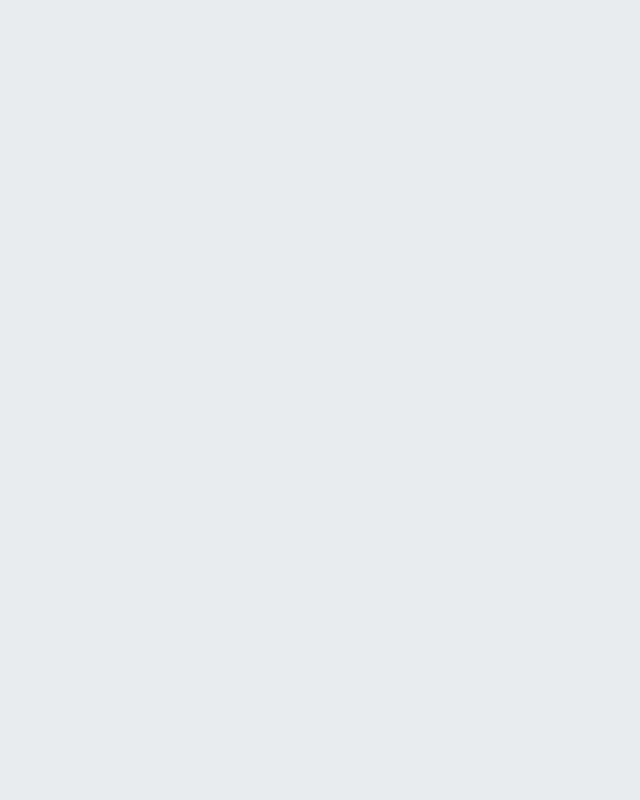
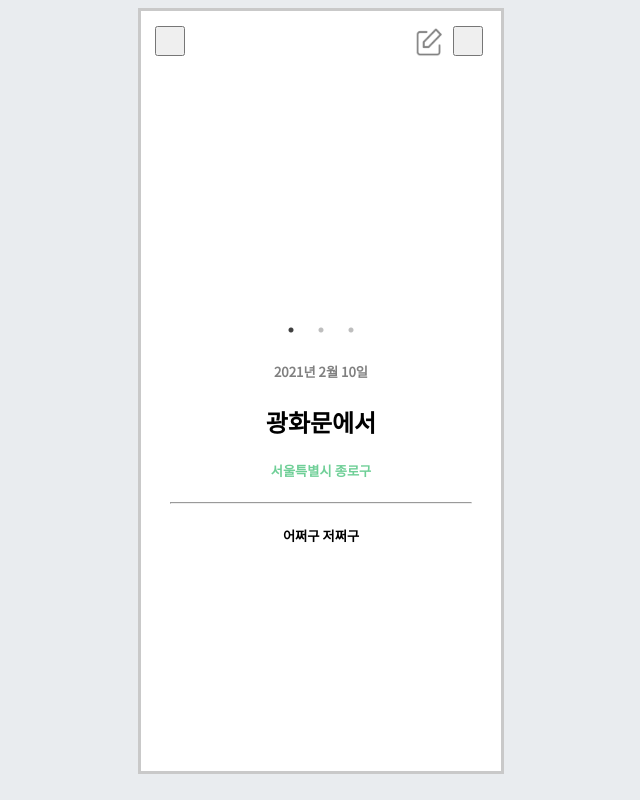
Before and after one commit to kwakjinseop/Travel_FE, a React (Create React App) app in the folder travel-diary-front/: page /viewrecord in a window 1280 px wide. Shown: the whole page, without its empty margins (319-959 px from the left). Built offline with nearby package versions, Linux system fonts and the light colour scheme.

Commit message:
Add ViewRecord

```diff
--- a/travel-diary-front/package.json
+++ b/travel-diary-front/package.json
@@ -17,8 +17,10 @@
     "react-login-by-naver": "^0.1.8",
     "react-router-dom": "^5.2.0",
     "react-scripts": "^4.0.1",
+    "react-slick": "^0.28.0",
     "redux": "^4.0.5",
     "redux-thunk": "^2.3.0",
+    "slick-carousel": "^1.8.1",
     "styled-components": "^5.2.1",
     "web-vitals": "^0.2.4",
     "yarn": "^1.22.10"
--- a/travel-diary-front/src/App.js
+++ b/travel-diary-front/src/App.js
@@ -1,11 +1,12 @@
 import React from 'react';
 import { createGlobalStyle } from 'styled-components';
+import { BrowserRouter, Route } from 'react-router-dom';
 import LoginPage from './Components/Login/LoginPage';
 import MainPage from './Components/MainPage';
 import CollectMain from './Components/Collection/CollectMain';
-import { BrowserRouter, Route } from 'react-router-dom';
-import GoogleButton from './Components/Login/GoogleButton';
 import CollectDetail from './Components/Collection/CollectDetail';
+import CollectionMain from './Components/Collection/CollectMain';
+import ViewRecord from './Components/Record/ViewRecord';
 
 const GlobalStyle = createGlobalStyle`
   body {
@@ -22,6 +23,8 @@ function App() {
         <Route exact path="/mainpage" component={MainPage} />
         <Route exact path="/collection" component={CollectMain} />
         <Route exact path="/collection/detail" component={CollectDetail} />
+        <Route exact path="/collection" component={CollectionMain} />
+        <Route path="/viewrecord" component={ViewRecord} />
       </BrowserRouter>
     </>
   );
--- a/travel-diary-front/src/Components/Collection/CollectMain.js
+++ b/travel-diary-front/src/Components/Collection/CollectMain.js
@@ -77,7 +77,7 @@ const HeadText = styled.div`
   width: 57px;
   height: 19px;
   margin: 3% 0% 1% 33%;
-  font-family: Roboto;
+  font-family: 'Noto Sans KR';
   font-size: 16spx;
   font-weight: normal;
   font-stretch: normal;
--- a/travel-diary-front/src/Components/Login/GoogleButton.js
+++ b/travel-diary-front/src/Components/Login/GoogleButton.js
@@ -30,7 +30,6 @@ const GoogleBtn = styled.button`
         background-color: #f2f2f2;
     }
     span.buttonText {
-        @import url('https://fonts.googleapis.com/css?family=Roboto:300,400,500&display=swap');
         vertical-align: middle;
         width: 107px;
         height: 16px;
@@ -38,7 +37,7 @@ const GoogleBtn = styled.button`
         margin-left: 60px;
         margin-top: 12px;
         margin-bottom: 12px;
-        font-family: "Roboto", sans-serif;
+        font-family: 'Noto Sans KR';
         font-size: 14px;
         font-weight: bold;
         font-stretch: normal;
--- a/travel-diary-front/src/Components/Login/KakaoButton.js
+++ b/travel-diary-front/src/Components/Login/KakaoButton.js
@@ -31,7 +31,6 @@ const KakaoBtn = styled.button`
     background-color: #f6e24b;
   }
   span.buttonText {
-    @import url('https://fonts.googleapis.com/css?family=Roboto:300,400,500&display=swap');
     vertical-align: middle;
     width: 146px;
     height: 16px;
@@ -39,7 +38,7 @@ const KakaoBtn = styled.button`
     margin-left: 48px;
     margin-top: 12px;
     margin-bottom: 12px;
-    font-family: 'Roboto', sans-serif;
+    font-family: 'Noto Sans KR';
     font-size: 14px;
     font-weight: bold;
     font-stretch: normal;
--- a/travel-diary-front/src/Components/Login/NaverButton.js
+++ b/travel-diary-front/src/Components/Login/NaverButton.js
@@ -30,7 +30,6 @@ const NaverBtn = styled.div`
         background-color: #5ab133;
     }
     span.buttonText {
-        @import url('https://fonts.googleapis.com/css?family=Roboto:300,400,500&display=swap');
         vertical-align: middle;
         width: 120px;
         height: 16px;
@@ -38,7 +37,7 @@ const NaverBtn = styled.div`
         margin-left: 56.9px;
         margin-top: 12px;
         margin-bottom: 12px;
-        font-family: "Roboto", sans-serif;
+        font-family: 'Noto Sans KR';
         font-size: 14px;
         font-weight: bold;
         font-stretch: normal;
--- /dev/null
+++ b/travel-diary-front/src/Components/Record/ImageSlider.js
@@ -0,0 +1,38 @@
+import React from 'react';
+import Slider from 'react-slick';
+import "slick-carousel/slick/slick.css";
+import "slick-carousel/slick/slick-theme.css";
+import Slide from './Slide';
+import Seoul from '../../images/seoul.png';
+import styled from 'styled-components';
+
+const items = [
+    { id: 1, src: Seoul },
+    { id: 2, src: Seoul },
+    { id: 3, src: Seoul },
+];
+
+function ImageSlider() {
+    const settings = {
+        dots: true,
+        infinite: true,
+        speed: 500,
+        slideToShow: 1,
+        slideToScroll: 1,
+        arrows: false,
+        centerMode: true
+    };
+
+    return (
+        <Slider {...settings}>
+                {
+                    items.map(item =>
+                        <Slide key={item.id} src={item.src}></Slide>
+                    )
+                }
+        </Slider>
+
+    );
+}
+
+export default ImageSlider;
--- /dev/null
+++ b/travel-diary-front/src/Components/Record/RecordDialog.js
@@ -0,0 +1,105 @@
+import React from 'react';
+import styled, { keyframes } from 'styled-components';
+
+const fadeIn = keyframes`
+    from {
+        opacity: 0;
+    }
+    to {
+        opacity: 1;
+    }
+`;
+
+const slideUp = keyframes`
+    from {
+        transform: translateY(200px);
+    }
+    to {
+        transform: translateY(0px);
+    }
+`;
+const DarkBackground = styled.div`
+  position: fixed;
+  left: 0;
+  top: 0;
+  width: 100%;
+  height: 100%;
+  display: flex;
+  align-items: center;
+  justify-content: center;
+  background: rgba(51, 51, 51, 0.6);
+  animation-duration: 0.25s;
+  animation-timing-function: ease-out;
+  animation-name: ${fadeIn};
+  animation-fill-mode: forwards;
+`;
+
+const DialogBlock = styled.div`
+  position: absolute;
+  width: 230px;
+  height: 130px;
+  padding: 10px;
+  background: #ffffff;
+  border-radius: 20px;
+  display: flex;
+  justify-content: center;
+  align-items: center;
+  flex-direction: column;
+  flex-wrap: wrap;
+
+  h3 {
+    font-family: 'Noto Sans KR';
+    margin: 0;
+  }
+
+  h5 {
+    font-family: 'Noto Sans KR';
+  }
+  animation-duration: 0.25s;
+  animation-timing-function: ease-out;
+  animation-name: ${slideUp};
+  animation-fill-mode: forwards;
+`;
+
+const ButtonGroup = styled.div`
+    width: 100%;
+    display: flex;
+    justify-content: center;
+    margin-top: 4%;
+    button {
+        margin: 0;
+        border: 0;
+        outline: 0;
+        width: 40%;
+        font-family: 'Noto Sans KR';
+        background-color: white;
+        cursor: pointer;
+    }
+`;
+
+const CompleteButton = styled.button`
+    display: outline;
+    flex: 1;
+    margin: 0;
+    border: 0;
+    outline: 0;
+    font-family: 'Noto Sans KR';
+    background-color: white;
+    cursor: pointer;
+`;
+
+
+function RecordDialog({ children, complete, visible, onConfirm, onCancel }) {
+    if (!visible) return null;
+    return (
+        <DarkBackground>
+            <DialogBlock>
+                <h3>알림</h3>
+                <h5>{children}</h5>
+                { complete? <ButtonGroup><button onClick={onCancel}>아니오</button><button onClick={onConfirm}>네</button></ButtonGroup> : <CompleteButton>확인</CompleteButton>}
+            </DialogBlock>
+        </DarkBackground>
+    );
+}
+
+export default RecordDialog;
--- /dev/null
+++ b/travel-diary-front/src/Components/Record/Slide.js
@@ -0,0 +1,15 @@
+import React from 'react';
+import styled from 'styled-components';
+
+const IMG = styled.img`
+    width: 100%;
+    height: 30vh;
+`;
+
+function Slide({img}) {
+    return (
+        <IMG src={img} />
+    );
+}
+
+export default Slide;
--- /dev/null
+++ b/travel-diary-front/src/Components/Record/ViewRecord.js
@@ -0,0 +1,136 @@
+import React, {useState} from 'react';
+import ImageSlider from './ImageSlider';
+import styled from 'styled-components';
+import Write from '../../images/Write.png';
+import RecordDialog from './RecordDialog';
+
+const MainPageBlock = styled.div`
+  width: 360px;
+  height: 760px;
+  border: solid 3px #c9c9c9;
+  background-color: #ffffff;
+  margin: 0 auto;
+  display: flex;
+  flex-direction: column;
+  align-items: center;
+`;
+
+const HeadButtonBlock = styled.div`
+  width: 360px;
+  height: 56px;
+  padding-top: 8px;
+  display: flex;
+  button.back {
+    width: 30px;
+    height: 30px;
+    margin: 2% 0% 0% 4%;
+    cursor: pointer;
+  }
+  button.edit {
+    width: 30px;
+    height: 30px;
+    margin: 2% 0% 0% 62%;
+    background-color: white;
+    border: 0;
+    outline: none;
+    img.editImg {
+      width: 30px;
+      height: 30px;
+    }
+    cursor: pointer;
+  }
+  button.delete {
+    width: 30px;
+    height: 30px;
+    margin: 2% 0% 0% 4%;
+    cursor: pointer;
+  }
+`;
+
+const RecordBlock = styled.div`
+  margin: 7% 0% 0% 0%;
+  h5.date{
+    text-align: center;
+    font-family:'Noto Sans KR';
+    color: gray;
+  }
+  h2 {
+    text-align: center;
+    font-family:'Noto Sans KR';
+  }
+  h5.location{
+    text-align: center;
+    font-family:'Noto Sans KR';
+    color: #6fcf97;
+  }
+  h5.content {
+    text-align: center;
+    font-family:'Noto Sans KR';
+  }
+  hr {
+    width: 300px;
+    background-color: gray;
+  }
+`;
+
+function Record() {
+  const [deleteDialog, setDelete] = useState(false);
+  const [editDialog, setEdit] = useState(false);
+  const [completeDialog, setComplete] = useState(false);
+  const onDelete = () => {
+    setDelete(true);
+  }
+  const onEdit = () => {
+    setEdit(true);
+  }
+  const onDConfirm = () => {
+    setDelete(false);
+    setComplete(true);
+  }
+  const onDCancel = () => {
+    setDelete(false);
+  }
+  const onEConfirm = () => {
+    setEdit(false);
+  }
+  const onECancel = () => {
+    setEdit(false);
+  }
+  const onCConfirm = () => {
+    setComplete(false);
+  }
+    return (
+        <MainPageBlock>
+          <HeadButtonBlock>
+              <button className="back"></button>
+              <button onClick={onEdit} className="edit"><img src={Write} alt="editImg" className="editImg"/></button>
+              <button onClick={onDelete} className="delete"></button>
+          </HeadButtonBlock>
+          <ImageSlider>
+          </ImageSlider>
+          <RecordBlock>
+            <h5 className="date">2021년 2월 10일</h5>
+            <h2>광화문에서</h2>
+            <h5 className="location">서울특별시 종로구</h5>
+            <hr />
+            <h5 className="content">어쩌구 저쩌구</h5>
+          </RecordBlock>
+          <RecordDialog
+          visible={deleteDialog}
+          complete="false"
+          onConfirm={onDConfirm}
+          onCancel={onDCancel} >정말 삭제하시겠습니까?</RecordDialog>
+          <RecordDialog
+          visible={editDialog}
+          complete="false"
+          onConfirm={onEConfirm}
+          onCancel={onECancel}>이 글을 편집하시겠습니까?</RecordDialog>
+          <RecordDialog
+          visible={completeDialog}
+          complete="true"
+          onConfirm={onCConfirm}>삭제가 완료되었습니다.</RecordDialog>
+        </MainPageBlock>
+    );
+}
+
+export default Record;
--- a/travel-diary-front/src/setupProxy.js
+++ b/travel-diary-front/src/setupProxy.js
@@ -4,7 +4,7 @@ module.exports = function(app){
   app.use(
     '/users',
     createProxyMiddleware({
-      target: 'http://localhost:5000',
+      target: 'http://localhost:5001',
       changeOrigin: true
     })
   );
```
Also changed, not shown: travel-diary-front/src/Components/Collection/Dialog.js (+5 -25 lines), 2 other files (tests, documents, lock files or other folders).
